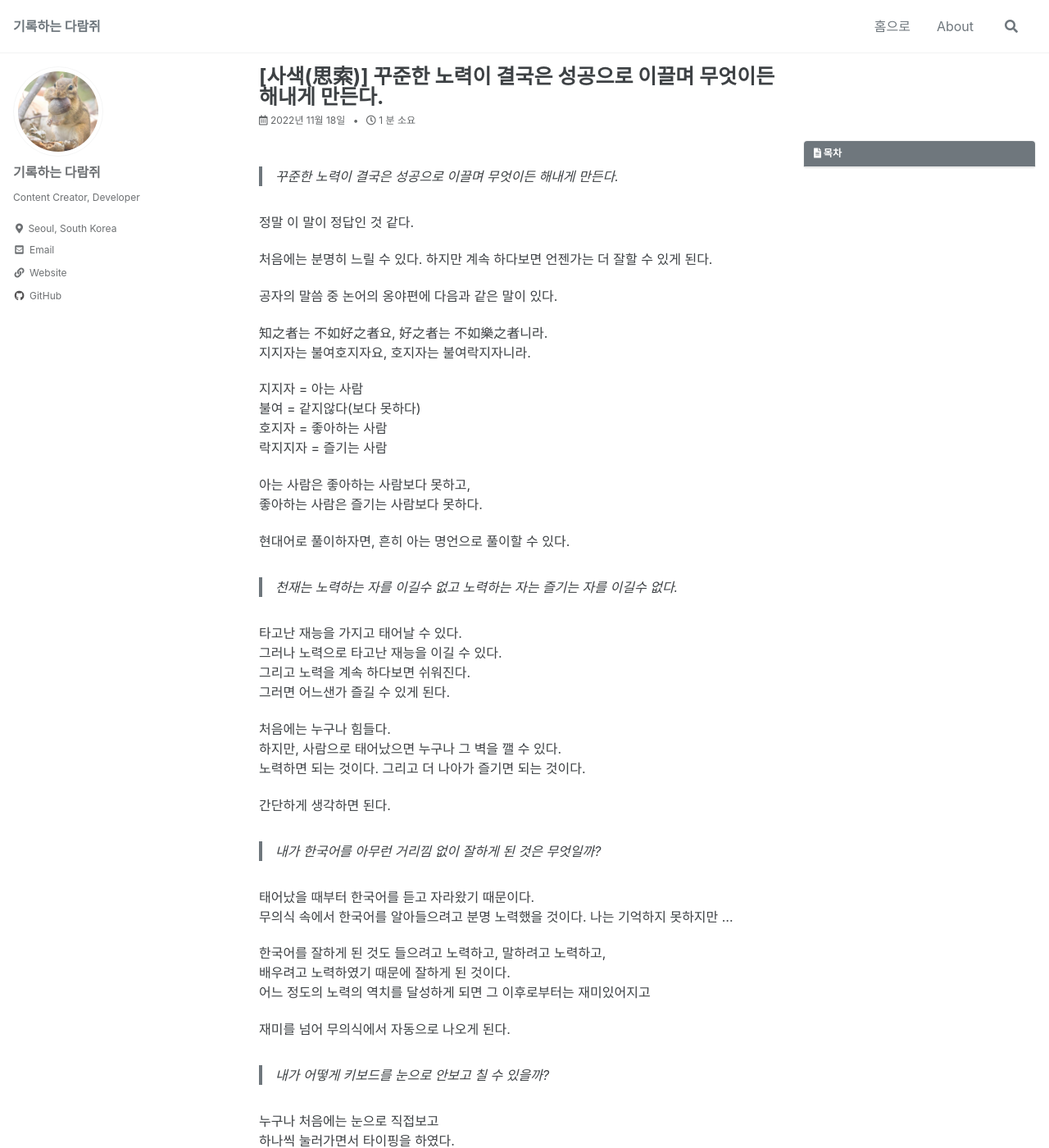
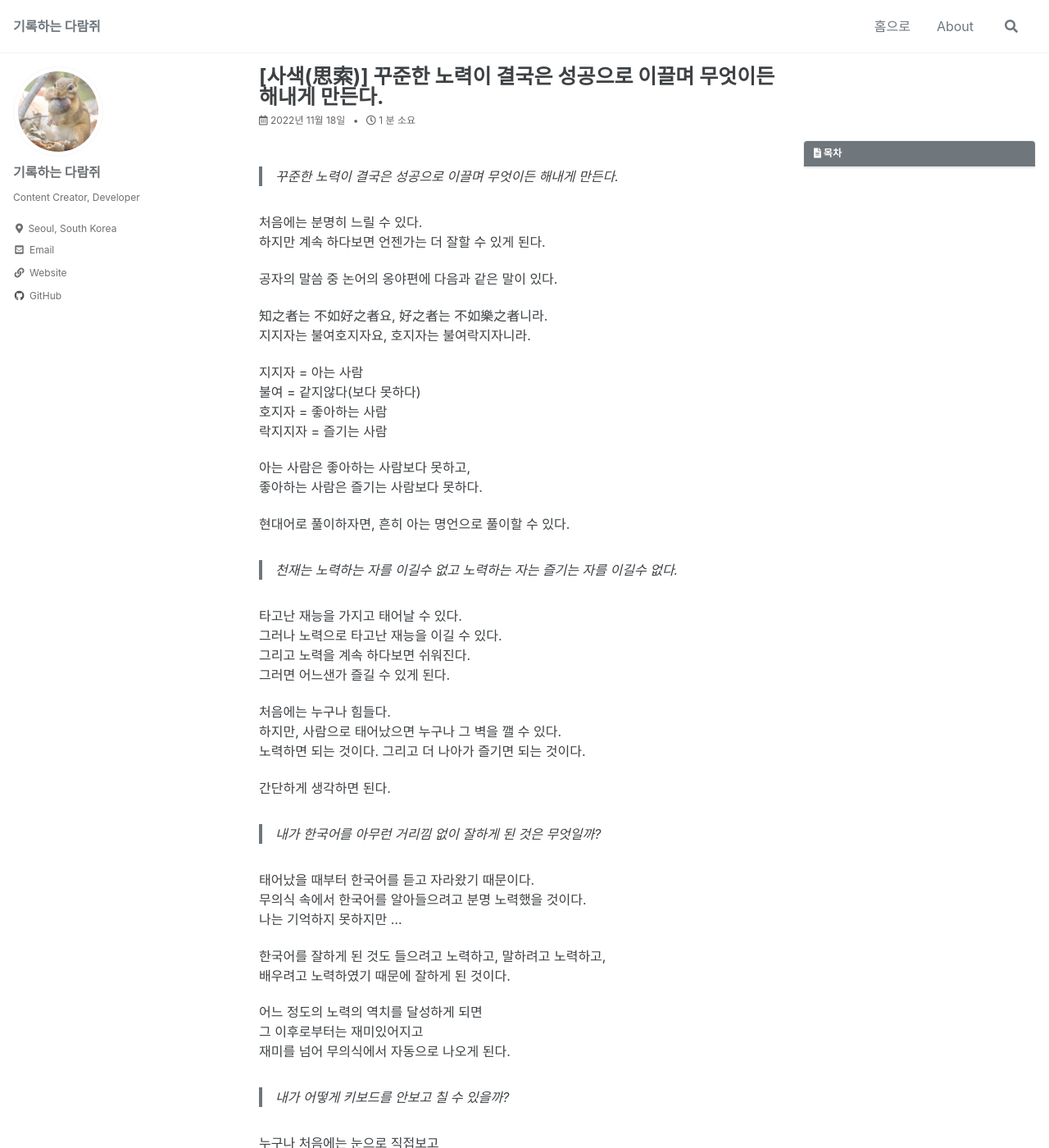
Before and after one commit to chewmunk/chewmunk.github.io, a Jekyll site: the page built from _posts/2022-11-18-today-thinking.md, in a window 1280 px wide and 1400 px high. Shown: the whole window at 82% size. Built offline with Jekyll 4.4.1, drawn with Linux system fonts in a browser that asks for light colours; cached includes are drawn as plain includes; comment, search, counter and statistics services are not loaded.

```diff
--- a/_posts/2022-11-18-today-thinking.md
+++ b/_posts/2022-11-18-today-thinking.md
@@ -11,15 +11,13 @@ last_modified_at: 2022-11-18 00:19:40 +0900
 
 > 꾸준한 노력이 결국은 성공으로 이끌며 무엇이든 해내게 만든다.
 
-정말 이 말이 정답인 것 같다.
-
-처음에는 분명히 느릴 수 있다. 하지만 계속 하다보면 언젠가는 더 잘할 수 있게 된다.
+처음에는 분명히 느릴 수 있다.
+하지만 계속 하다보면 언젠가는 더 잘할 수 있게 된다.
 
 공자의 말씀 중 논어의 옹야편에 다음과 같은 말이 있다.
 
 知之者는 不如好之者요, 好之者는 不如樂之者니라.
 지지자는 불여호지자요, 호지자는 불여락지자니라.
-
 
 지지자 = 아는 사람
 불여 = 같지않다(보다 못하다)
@@ -47,18 +45,21 @@ last_modified_at: 2022-11-18 00:19:40 +0900
 > 내가 한국어를 아무런 거리낌 없이 잘하게 된 것은 무엇일까?
 
 태어났을 때부터 한국어를 듣고 자라왔기 때문이다.
-무의식 속에서 한국어를 알아들으려고 분명 노력했을 것이다. 나는 기억하지 못하지만 ...
+무의식 속에서 한국어를 알아들으려고 분명 노력했을 것이다.
+나는 기억하지 못하지만 ...
 
 한국어를 잘하게 된 것도 들으려고 노력하고, 말하려고 노력하고,
 배우려고 노력하였기 때문에 잘하게 된 것이다.
-어느 정도의 노력의 역치를 달성하게 되면 그 이후로부터는 재미있어지고
 
+어느 정도의 노력의 역치를 달성하게 되면
+그 이후로부터는 재미있어지고
 재미를 넘어 무의식에서 자동으로 나오게 된다.
 
-> 내가 어떻게 키보드를 눈으로 안보고 칠 수 있을까?
+> 내가 어떻게 키보드를 안보고 칠 수 있을까?
 
 누구나 처음에는 눈으로 직접보고
 하나씩 눌러가면서 타이핑을 하였다.
+
 그러나 꾸준한 노력과 반복적인 연습을 통하여
 눈은 모니터를 보고 손을 키보드에 있으면서
 내가 원하는 글자를 칠 수 있는 것이다.
@@ -73,4 +74,4 @@ last_modified_at: 2022-11-18 00:19:40 +0900
 
 서두르지 않아도 좋다. 괜찮다. 단지 포기하지 않고 멈추지 않으면 되는 것이다.
 
-> 오늘도 배우는 자세로 모든 것을 익히고 성장하는 자가되어 나의 일상 속에 자연스럽게 녹아들었으면 좋겠다.
+오늘도 배우는 자세로 모든 것을 익히고 성장하는 자가되어 나의 일상 속에 자연스럽게 녹아들었으면 좋겠다.
```
